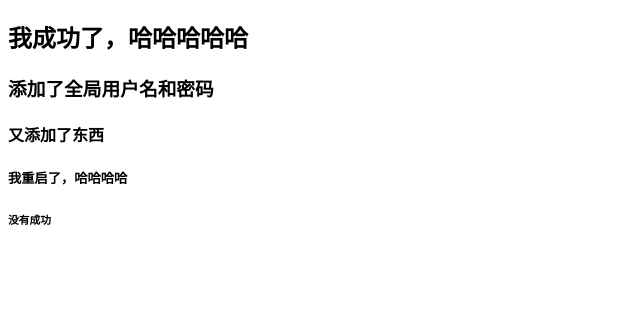
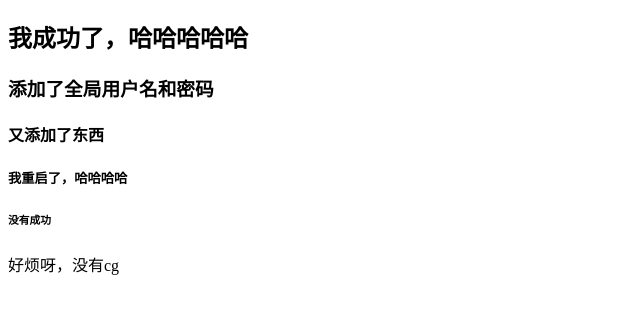
Before and after one commit to geyan-one/newApp, a plain HTML site: page index.html in a window 1280 px wide. Shown: the part 70-384 px from the top of the page, without its empty margins (0-640 px from the left). Drawn offline with Linux system fonts and the light colour scheme.

Commit message:
好烦呀，没有cg

```diff
--- a/index.html
+++ b/index.html
@@ -12,6 +12,6 @@
     <h4>又添加了东西</h4>
     <h5>我重启了，哈哈哈哈</h5>
     <h6>没有成功</h6>
-
+    <p>好烦呀，没有cg</p>
 </body>
 </html>
```
